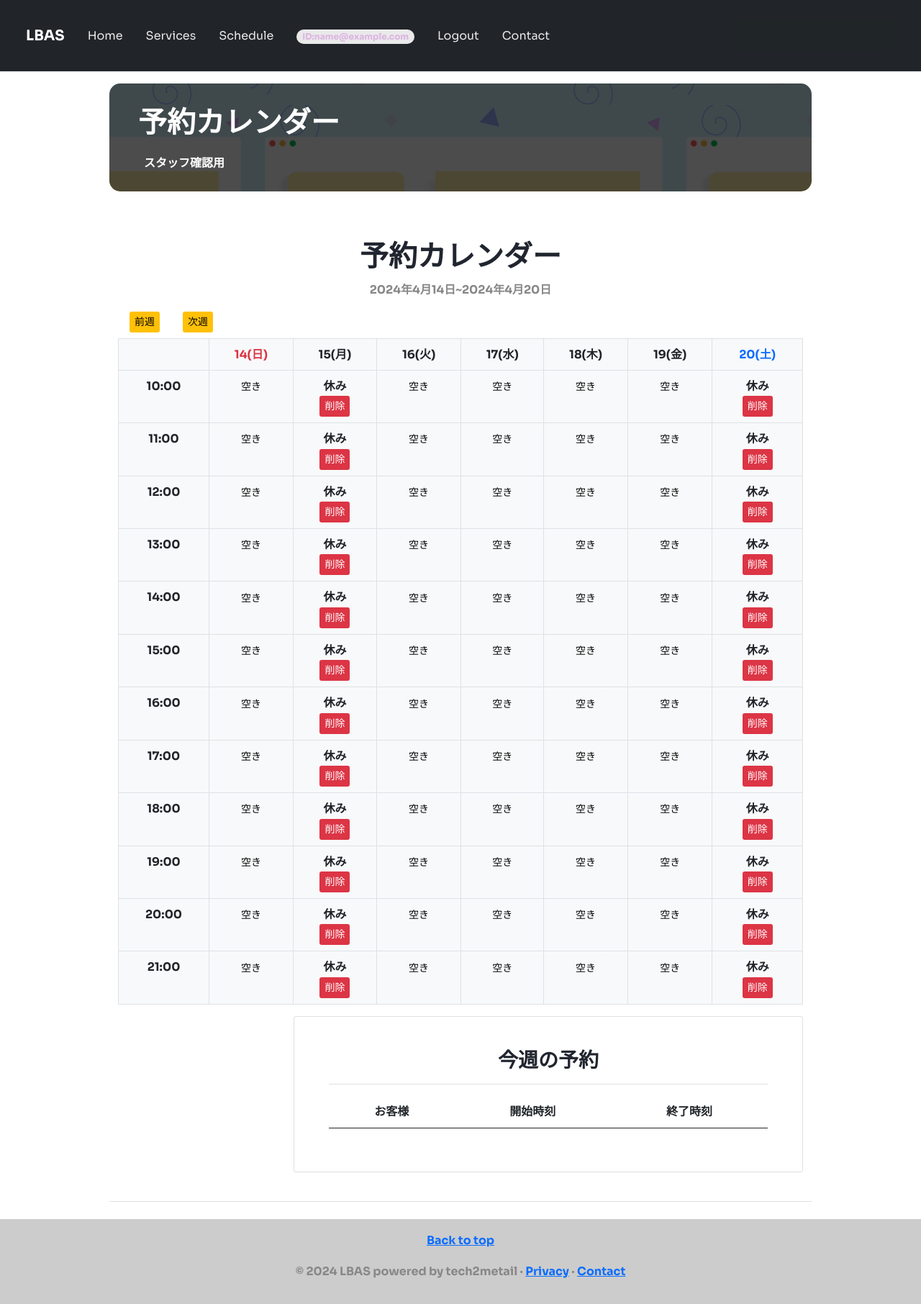
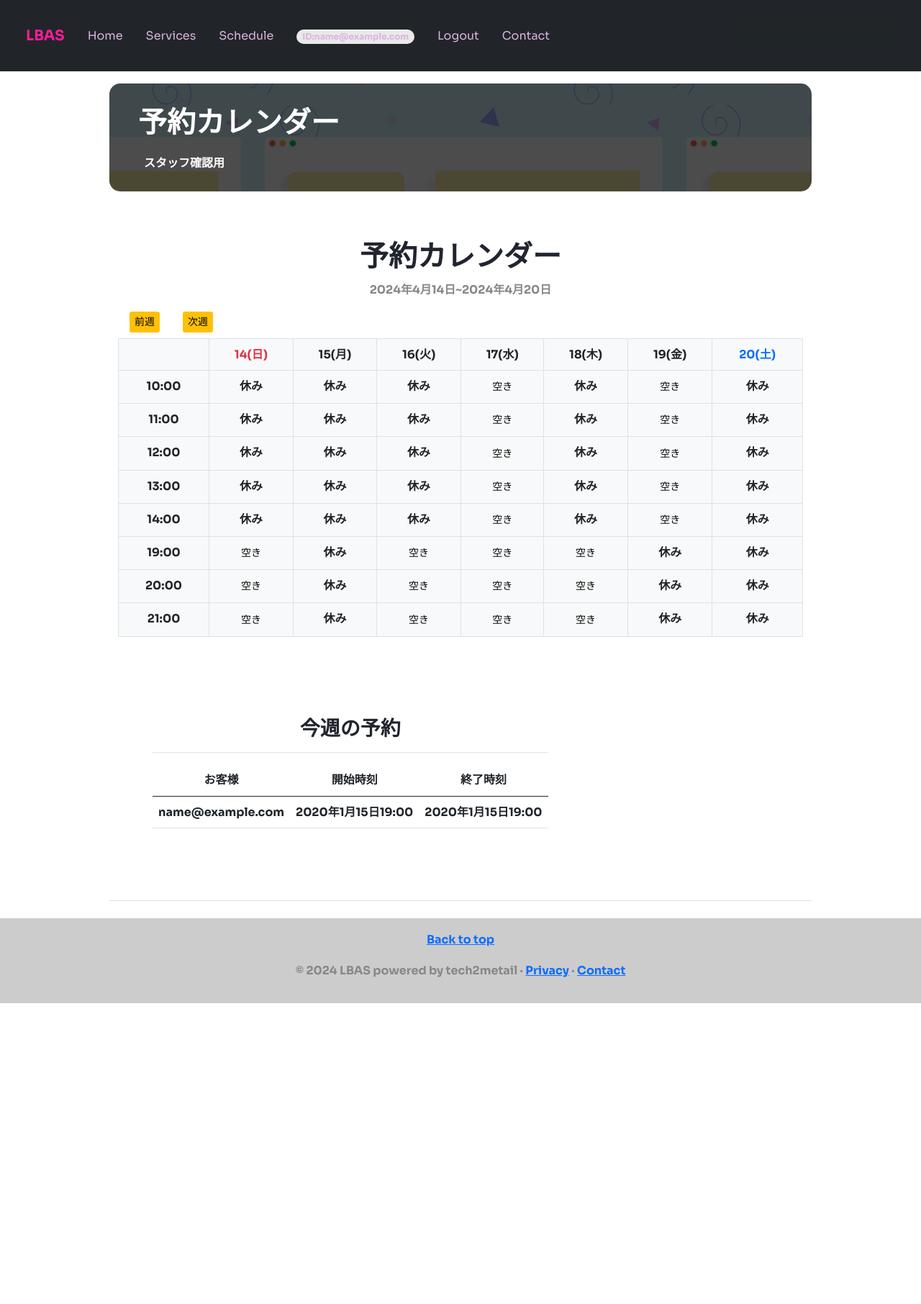
Before and after one commit to ssto2222/lbas-homepage, a Django app: page /schedule/2024/4/14/ in a window 1280 px wide. Shown: the whole page at 72% size. After the commit the page ends 1394 px from the top, so only its background shows below. Run offline with Django 4.2, Linux system fonts and the light colour scheme; a user stored in the database is signed in; tables that the repository leaves empty hold one stand-in row (values such as "Sample post"); lists and menus that the app fills with data are empty; some libraries are stand-ins or nearby versions.

Commit message:
template change

```diff
--- a/mainapp/urls.py
+++ b/mainapp/urls.py
@@ -46,6 +46,8 @@
     path('schedule/<int:year>/<int:month>/<int:day>/',views.ScheduleView.as_view(),name='schedule'),
     path('schedule/holiday/<int:year>/<int:month>/<int:day>/<int:hour>',views.holiday,name='holiday'),
     path('schedule/delete/<int:year>/<int:month>/<int:day>/<int:hour>',views.delete,name='delete'),
+    path('schedule/user/',views.user_schedule,name='user_schedule'),
+    path('schedule/user/delete/<int:pk>',views.user_schedule_delete,name='user_schedule_delete'),
 
 
 ]
--- a/mainapp/views.py
+++ b/mainapp/views.py
@@ -266,7 +266,7 @@
             if weekday != 6:
                 start_date = start_date - timedelta(days=weekday + 1)
             return redirect('mainapp:schedule',start_date.year,start_date.month,start_date.day)
-        user = User.objects.get(id=request.user.id)
+        # user = User.objects.get(id=request.user.id)
         today=date.today()
         year = self.kwargs.get('year')
         month = self.kwargs.get('month')
@@ -280,18 +280,26 @@
         end_day = days[-1]
 
         calendar = {}
-        for hour in range(10,22):
+        for hour in range(10,15):
             row ={}
 
             for day in days:
-                print(day.weekday())
-                if day.weekday() == 0 or day.weekday() == 5:
+                if day.weekday() == 2 or day.weekday() == 4:
+                    row[day] = True
+                else:
+                    row[day] = False
+            calendar[hour] = row
+        for hour in range(19,22):
+            row ={}
+
+            for day in days:
+                if day.weekday() == 0 or  day.weekday() == 4 or  day.weekday() == 5:
                     row[day] = False
                 else:
                     row[day] = True
             calendar[hour] = row
-        start_time = make_aware(datetime.combine(start_day, time(hour=10,minute=0,second=0)))
-        end_time = make_aware(datetime.combine(end_day, time(hour=20,minute=0,second=0)))
+        # start_time = make_aware(datetime.combine(start_day, time(hour=10,minute=0,second=0)))
+        # end_time = make_aware(datetime.combine(end_day, time(hour=20,minute=0,second=0)))
         #booking_data = Booking.objects.exclude(Q(start__gt=end_time) | Q(end__lt=start_time))
         booking_data = Booking.objects.all()
         for booking in booking_data:
@@ -300,9 +308,9 @@
             booking_hour = local_time.hour
             if (booking_hour in calendar) and (booking_date in calendar[booking_hour]):
                 calendar[booking_hour][booking_date] = False
-
+        user_book = Booking.objects.filter(email=request.user)
         context={
-            'user':user,
+            'user_book':user_book,
             'calendar': calendar,
             'today':today,
             'days': days,
@@ -366,7 +374,9 @@
                 mail_to_customer(request,subject,message)
                 messages.success(request,"予約完了しました。メールをご確認ください。")
                 return redirect('/')
+
         context = {
+
             "year":year,
             "month":month,
             "day":day,
@@ -391,17 +401,29 @@
         end_day = days[-1]
 
         calendar = {}
-        for hour in range(10,22):
+        for hour in range(10,15):
             row ={}
-            for day_ in days:
-                if day_.weekday() == 0 or day_.weekday() == 5:
-                    row[day_] = "holiday"
+
+            for day in days:
+
+                if day.weekday() == 2 or day.weekday() == 4:
+                    row[day] = ""
                 else:
-                    row[day_] = ""
+                    row[day] = "休み(主)"
             calendar[hour] = row
-        start_time = make_aware(datetime.combine(start_day, time(hour=10,minute=0,second=0)))
-        end_time = make_aware(datetime.combine(end_day, time(hour=20,minute=0,second=0)))
-        booking_data = Booking.objects.exclude(Q(start__gt=end_time) | Q(end__lt=start_time))
+        for hour in range(19,22):
+            row ={}
+
+            for day in days:
+
+                if day.weekday() == 0 or  day.weekday() == 4 or  day.weekday() == 5:
+                    row[day] = "休み(主)"
+                else:
+                    row[day] = ""
+            calendar[hour] = row
+        # start_time = make_aware(datetime.combine(start_day, time(hour=10,minute=0,second=0)))
+        # end_time = make_aware(datetime.combine(end_day, time(hour=20,minute=0,second=0)))
+        booking_data = Booking.objects.all()
         for booking in booking_data:
             local_time = localtime(booking.start)
             booking_date = local_time.date()
@@ -434,7 +456,7 @@
 
 
         Booking.objects.create(
-
+            name = "休み",
             start = start_time,
             end = end_time,
         )
@@ -458,6 +480,34 @@
         start_date = start_date - timedelta(days = weekday +1)
     return redirect('mainapp:schedule',year=start_date.year,month=start_date.month,day=start_date.day)
 
+def user_schedule(request):
+    booking_data = Booking.objects.filter(email=request.user)
+    context = {
+        'booking_data':booking_data,
+    }
+    return render(request,'mainapp/user_schedule.html',context)
+
+@require_POST
+def user_schedule_delete(request,*args,**kwargs):
+    booking_id = kwargs.get('pk')
+    booking_data = Booking.objects.get(id=booking_id)
+
+    start = localtime(booking_data.start)
+    # booking_date = local_time.date()
+    # booking_hour = local_time.hour
+    remarks = booking_data.remarks
+
+    booking_data.delete()
+
+    subject = "予約が取り消されました。"
+    message = "{}様の予約が取り消されました。\n日時: {}\n備考: {}".format(
+                    request.user,
+                    start,
+                    remarks)
+    mail_to_customer(request,subject,message)
+
+    return redirect('mainapp:user_schedule')
+
 def mail_to_customer(request,subject,message):
 
     email_from = settings.DEFAULT_FROM_EMAIL
--- a/static/mainapp/styles/style.css
+++ b/static/mainapp/styles/style.css
@@ -13,6 +13,7 @@
 
 :root {
   --primary: #f2c2f6;
+  --secondary: #fa1d96;
   --dark: #21252f;
   --body: #888;
   --theme: #f2c2f6;
@@ -48,12 +49,27 @@
   font-weight: 700;
 }
 
-.navbar h2 a.navbar-brand,
+
 .navbar a,
 .collapse a.nav-link {
-  color: white;
+  color: var(--primary);
   text-decoration: none;
 }
+
+.navbar a,
+.collapse a.nav-link:hover {
+  color: var(--secondary);
+
+}
+
+.navbar h2 a.navbar-brand {
+  color: var(--secondary);
+}
+
+.navbar h2 a.navbar-brand:hover {
+  color: var(--primary);
+}
+
 
 button.navbar-toggler.collapsed {
   background: #fff;
@@ -1146,6 +1183,7 @@
 
 .card-booking {
   max-width: 800px;
+  width: max-content;
 }
 
 .table-container {
--- a/templates/mainapp/auth.html
+++ b/templates/mainapp/auth.html
@@ -10,7 +10,7 @@
   {% endfor %}
   <div class="row">
 
-    <h1><a href="/" style="text-decoration:none">LBAS</a></h1>
+    <h1><a class="brand" href="/" style="text-decoration:none">LBAS</a></h1>
     {% if form.errors %}
     <p>以下のエラーがありますので、修正してください:</p>
     {% for field in form %}
--- a/templates/mainapp/base_auth.html
+++ b/templates/mainapp/base_auth.html
@@ -11,7 +11,7 @@
   <meta name="generator" content="Hugo 0.83.1" />
   <meta name="description" content="A demo of a payment on Stripe" />
   <meta name="viewport" content="width=device-width, initial-scale=1" />
-  <title>Tottofare</title>
+  <title>LBAS</title>
 
   <!--
    <link rel="canonical" href="https://getbootstrap.jp/docs/5.0/examples/navbar-static/" />
--- a/templates/mainapp/dashboard.html
+++ b/templates/mainapp/dashboard.html
@@ -16,7 +16,7 @@
 
         </div>
         <div class="col-6 ">
-            <a type='button' class="btn btn-dashboard" href="{% url  'mainapp:account' %}">
+            <a type='button' class="btn btn-dashboard" href="{% url  'mainapp:user_schedule' %}">
                 <i class='bx bxs-book iconarea'></i>
                 <span class="ms-5">ご予約内容</span>
             </a>
--- a/templates/mainapp/index.html
+++ b/templates/mainapp/index.html
@@ -129,9 +129,9 @@
           <div class="iconbox">
             <i class='bx bx-mobile-alt'></i>
           </div>
-          <h5>日常の健康管理術講座</h5>
+          <h5>日常の自主トレ</h5>
           <div class="card-text">
-            <p>オンラインレッスンをご購入いただいたお客様の中で、レッスン時間だけでは不十分に感じられており、日常的に講師の寄り添った指導を受けたい方へお薦めしています。</p>
+            <p>オンラインレッスンで進めた内容を日々の生活に取り入れて自主的にトレーニングをすることで効果を持続させます。オンラインレッスン受講者には復習ビデオをプレゼントいたします。</p>
           </div>
 
 
--- a/templates/mainapp/schedule.html
+++ b/templates/mainapp/schedule.html
@@ -60,15 +60,17 @@
                             <form method="post"
                                 action="{% url 'mainapp:holiday' datetime.year datetime.month datetime.day booking_hour %}">
                                 {% csrf_token %}
-                                <button class="btn btn-light">空き</button>
+                                <button type="submit" class="btn btn-light">空き</button>
                             </form>
-                            {% else %}
-                            {% if book == None or book == "holiday" %}
-                            <p class="mb-0">休み</p>
 
                             {% else %}
+
+
+                            {% if book != None and book != "休み(主)" %}
+                            {% if book != "休み" %}
                             <p class="mb-0 font-weight-bold text-success">{{ book }}様</p>
-
+                            {% else %}
+                            <p class="mb-0 font-weight-bold ">{{ book }}</p>
                             {% endif %}
                             <form method="post"
                                 action="{% url 'mainapp:delete' datetime.year datetime.month datetime.day booking_hour %}">
@@ -77,6 +79,10 @@
                             </form>
                             {% endif %}
 
+                            {% endif %}
+                            {% if book == None or book == "休み(主)" %}
+                            <p class="mb-0">休み</p>
+                            {% endif %}
                         </td>
                         {% endfor %}
                     </tr>
@@ -91,9 +97,9 @@
 
             </div>
 
-            <div class="col-md-9 mb-4">
-                <div class="card">
-                    <div class="card-body px-2 py-1">
+            <div class="col-md-12 mb-4">
+                <div class="card-booking">
+                    <div class="card-body flex px-2 py-1">
                         <div class="p-4 text-left">
                             <h3>今週の予約</h3>
                             <hr>
@@ -107,7 +113,7 @@
                                 </thead>
                                 <tbody>
                                     {% for booking in booking_data %}
-                                    {% if booking.name != None %}
+                                    {% if booking.name != None and booking.name != "休み" %}
                                     <tr>
                                         <td> {{ booking.email }} </td>
                                         <td>{{ booking.start }}</td>
--- a/templates/mainapp/snippets/header.html
+++ b/templates/mainapp/snippets/header.html
@@ -54,7 +54,7 @@
 
                     {% else %}
                     <a class="nav-link" href="/login">Login</a>
-                    <button class="btn ms-1"><a href="/signup">Signup</a></button>
+                    <a class="nav-link" href="/signup">Signup</a>
                     {%endif%}
 
                     <a class="nav-link" href="/contact">Contact</a>
```
Also changed, not shown: other parts of static/mainapp/styles/style.css (+28 -6 lines), templates/mainapp/booking.html (+4 -4 lines), templates/mainapp/calendar.html (+49 -3 lines).
